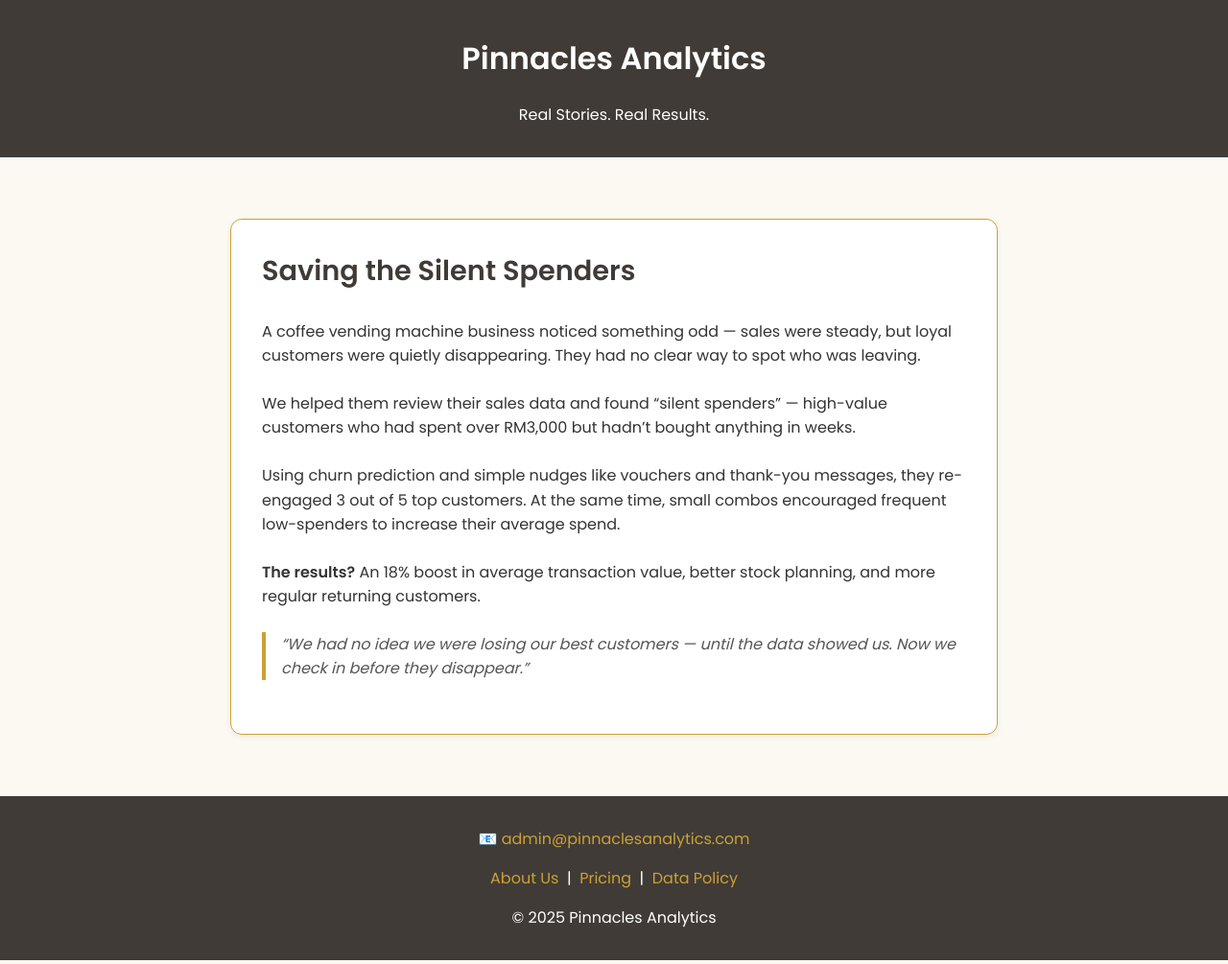
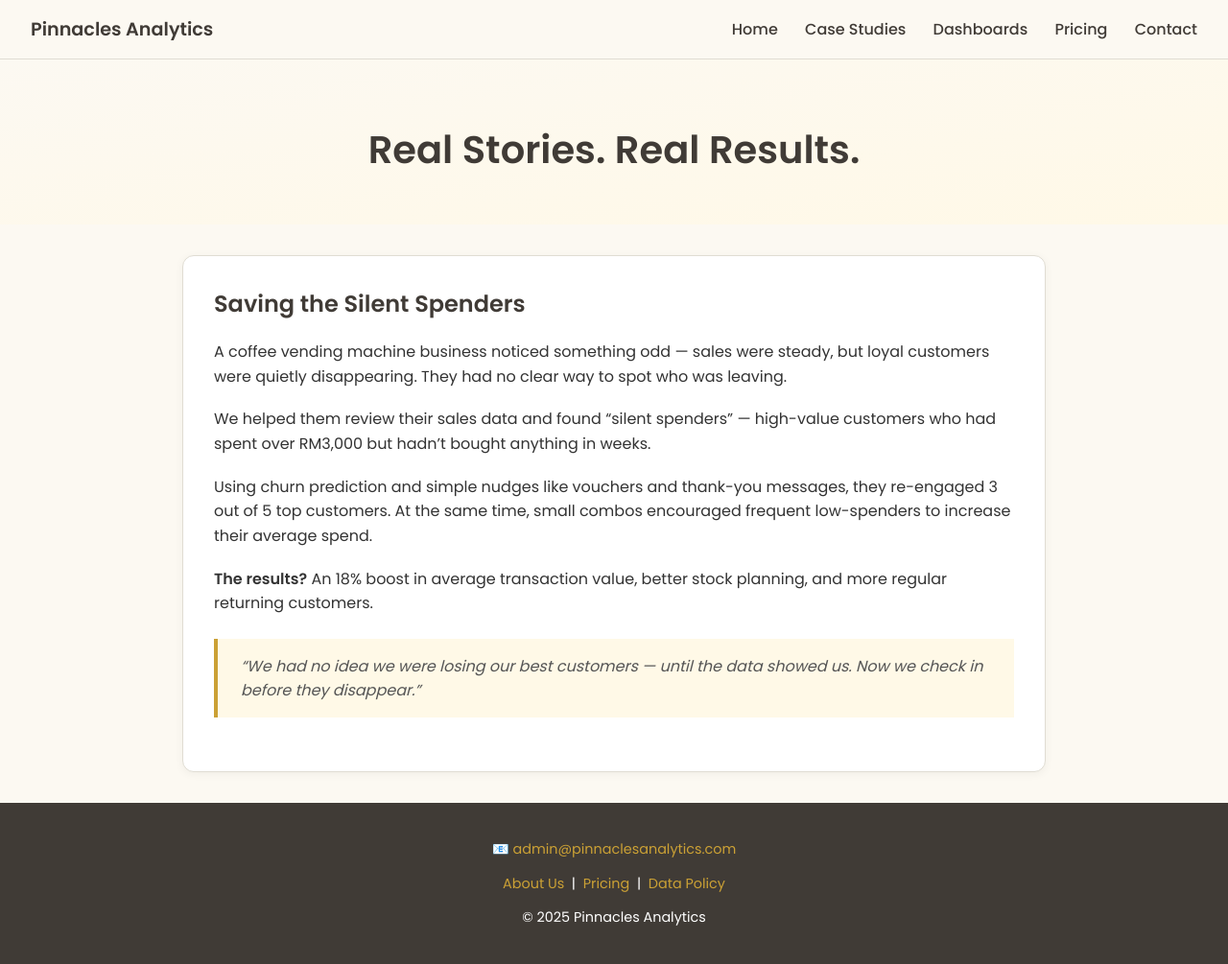
Before and after one commit to lyven81/pinnacles-learning-website, a Jekyll site: the page case-study/case-study-3.html, which Jekyll copies as it is, in a window 1280 px wide. Shown: the whole page at 96% size. Built offline with Jekyll 4.4.1, drawn with Linux system fonts in a browser that asks for light colours.

Commit message:
Update case-study-3.html

```diff
--- a/case-study/case-study-3.html
+++ b/case-study/case-study-3.html
@@ -1,71 +1,156 @@
+
 <!DOCTYPE html>
 <html lang="en">
 <head>
-  <meta charset="utf-8"/>
-  <meta name="viewport" content="width=device-width, initial-scale=1.0"/>
-  <title>Saving the Silent Spenders | Case Study | Pinnacles Analytics</title>
-  <link href="https://fonts.googleapis.com/css2?family=Poppins:wght@400;500;600&display=swap" rel="stylesheet"/>
+  <meta charset="UTF-8" />
+  <meta name="viewport" content="width=device-width, initial-scale=1.0" />
+  <title>Real Stories | Pinnacles Analytics</title>
+  <link href="https://fonts.googleapis.com/css2?family=Poppins:wght@400;500;600&display=swap" rel="stylesheet" />
   <style>
-    body {
+    html, body {
+      height: 100%;
+      margin: 0;
       font-family: 'Poppins', sans-serif;
       background-color: #FCF9F2;
       color: #333;
+    }
+
+    body {
+      display: flex;
+      flex-direction: column;
+    }
+
+    .navbar {
+      display: flex;
+      justify-content: space-between;
+      align-items: center;
+      background-color: #FCF9F2;
+      padding: 1rem 2rem;
+      border-bottom: 1px solid #e0ddd3;
+    }
+
+    .navbar .brand {
+      font-size: 1.2rem;
+      font-weight: 600;
+      color: #403B36;
+    }
+
+    .navbar nav a {
+      margin-left: 1.5rem;
+      text-decoration: none;
+      color: #403B36;
+      font-weight: 500;
+    }
+
+    .navbar nav a:hover {
+      color: #CBA135;
+    }
+
+    header {
+      text-align: center;
+      padding: 4rem 1rem 3rem;
+      background: linear-gradient(to bottom right, #FCF9F2, #fff9e7);
+    }
+
+    header h1 {
+      font-size: 2.5rem;
+      color: #403B36;
       margin: 0;
-      padding: 0;
     }
-    header, footer {
-      background-color: #403B36;
-      color: #FFFFFF;
-      text-align: center;
-      padding: 1rem;
+
+    header p {
+      font-size: 1.2rem;
+      color: #555;
+      max-width: 700px;
+      margin: 1rem auto 0;
     }
+
     .container {
-      max-width: 800px;
-      margin: 2rem auto;
       padding: 2rem;
+      max-width: 900px;
+      margin: 0 auto;
     }
+
     .case-card {
-      background: #FFFFFF;
-      border: 1px solid #CBA135;
+      background: #ffffff;
+      padding: 2rem;
       border-radius: 12px;
-      box-shadow: 0 2px 6px rgba(0, 0, 0, 0.06);
-      padding: 2rem;
+      box-shadow: 0 2px 10px rgba(0, 0, 0, 0.05);
+      border: 1px solid #e0ddd3;
     }
-    .case-card h3 {
+
+    .case-card h2 {
       color: #403B36;
       margin-top: 0;
-      font-size: 1.8rem;
     }
+
     .case-card p {
-      margin-bottom: 1.5rem;
       line-height: 1.6;
+      margin-bottom: 1.2rem;
     }
+
     .case-card blockquote {
+      margin: 1.5rem 0;
+      padding: 1rem 1.5rem;
+      background: #fff9e7;
+      border-left: 4px solid #CBA135;
+      color: #555;
       font-style: italic;
-      color: #555;
-      margin: 1.5rem 0;
-      padding-left: 1rem;
-      border-left: 4px solid #CBA135;
     }
+
+    footer {
+      background-color: #403B36;
+      color: white;
+      text-align: center;
+      padding: 1.5rem;
+      font-size: 0.9rem;
+    }
+
     footer a {
       color: #CBA135;
       text-decoration: none;
     }
+
     footer a:hover {
       text-decoration: underline;
+    }
+
+    @media (max-width: 768px) {
+      .navbar {
+        flex-direction: column;
+        align-items: flex-start;
+      }
+
+      .navbar nav {
+        margin-top: 0.5rem;
+      }
+
+      header h1 {
+        font-size: 2rem;
+      }
     }
   </style>
 </head>
 <body>
 
+  <div class="navbar">
+    <div class="brand">Pinnacles Analytics</div>
+    <nav>
+      <a href="index.html">Home</a>
+      <a href="case-studies.html">Case Studies</a>
+      <a href="dashboard.html">Dashboards</a>
+      <a href="pricing.html">Pricing</a>
+      <a href="contact.html">Contact</a>
+    </nav>
+  </div>
+
   <header>
-    <h1>Pinnacles Analytics</h1>
-    <p>Real Stories. Real Results.</p>
+    <h1>Real Stories. Real Results.</h1>
   </header>
 
   <main class="container">
-    <div class="case-card">
-      <h3>Saving the Silent Spenders</h3>
+     <div class="case-card">
+      <h2>Saving the Silent Spenders</h3>
       <p>
         A coffee vending machine business noticed something odd — sales were steady, but loyal customers were quietly disappearing.
         They had no clear way to spot who was leaving.
@@ -82,8 +167,7 @@
       </p>
       <blockquote>
         “We had no idea we were losing our best customers — until the data showed us. Now we check in before they disappear.”
-      </blockquote>
-    </div>
+      </blockquote>    </div>
   </main>
 
   <footer>
```
